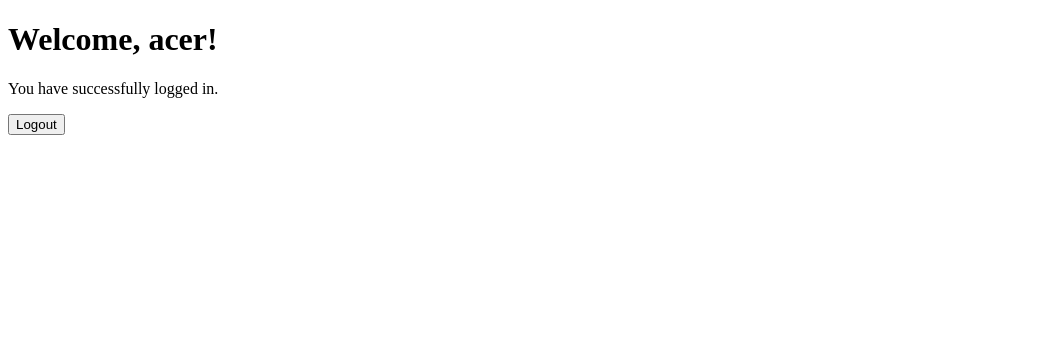
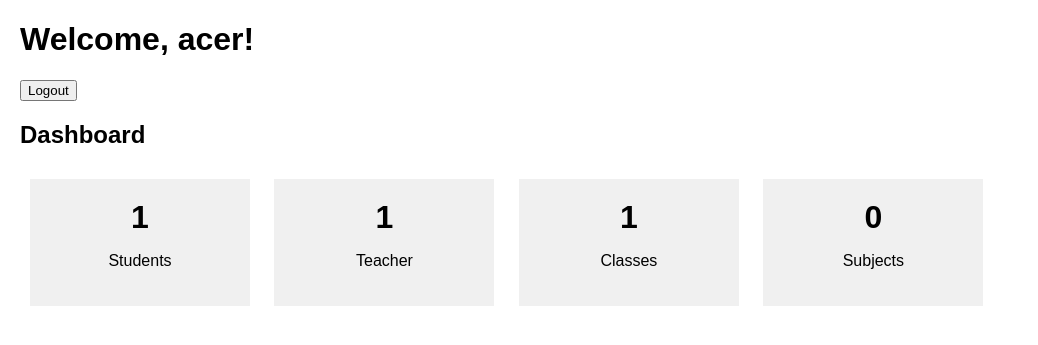
Before and after one commit to msyambozasidney-byte/learnlytics, a Django app: page / in a window 1280 px wide. Shown: the top 345 px of the page, without its empty margins (0-1038 px from the left). Run offline with Django 5.2, Linux system fonts and the light colour scheme; a user stored in the database is signed in; data comes from the database, SQL or seed files in the repository; both versions use the stored data as it was after the commit.

Commit message:
Dashboard with student/teacher/class counts

```diff
--- a/templates/home.html
+++ b/templates/home.html
@@ -1,17 +1,37 @@
-<!-- Learnlytics/templates/home.html -->
 <!DOCTYPE html>
- <html lang="en">
+<html>
 <head>
-    <meta charset="UTF-8">
-    <title>Home</title>
-
+    <title>Dashboard</title>
+    <style>
+        body { font-family: Arial, sans-serif; margin: 20px; }
+        .card { display: inline-block; padding: 20px; margin: 10px; background: #f0f0f0;
+border-radius: 1opx; width: 180px; text-align: center; }
+        .card h2 { margin: 0; font-size: 2em; }
+    </style>
 </head>
 <body>
     <h1>Welcome, {{ user.username }}!</h1>
-    <p>You have successfully logged in.</p>
     <form method="post" action="{% url 'logout' %}">
         {% csrf_token %}
         <button type="submit">Logout</button>
     </form>
+
+    <h2>Dashboard</h2>
+    <div class="card">
+        <h2>{{ total_students }}</h2>
+        <p>Students</p>
+    </div>
+    <div class="card">
+        <h2>{{ total_teachers }}</h2>
+        <p>Teacher</p>
+    </div>
+    <div class="card">
+        <h2>{{ total_classes }}</h2>
+        <p>Classes</p>
+    </div>
+    <div class="card">
+        <h2>{{ total_subjects }}</h2>
+        <p>Subjects</p>
+    </div>
 </body>
 </html>
--- a/users/views.py
+++ b/users/views.py
@@ -22,7 +22,20 @@ from django.contrib.auth.models import User
 
 @login_required
 def home_view(request):
-    return render(request, 'home.html',)
+    # Fetch counts
+    total_students = Student.objects.count()
+    total_teachers = Teacher.objects.count()
+    total_classes = Classroom.objects.count()
+    total_subjects = Subject.objects.count()
+
+    context = {
+        'total_students': total_students,
+        'total_teachers': total_teachers,
+        'total_classes': total_classes,
+        'total_subjects': total_subjects,
+    }
+
+    return render(request, 'home.html', context)
 
 def redirect_if_logged_in(request):
     if request.user.is_authenticated:
```
Also changed, not shown: db.sqlite3. Lines whose indentation alone changed are shown as unchanged.
